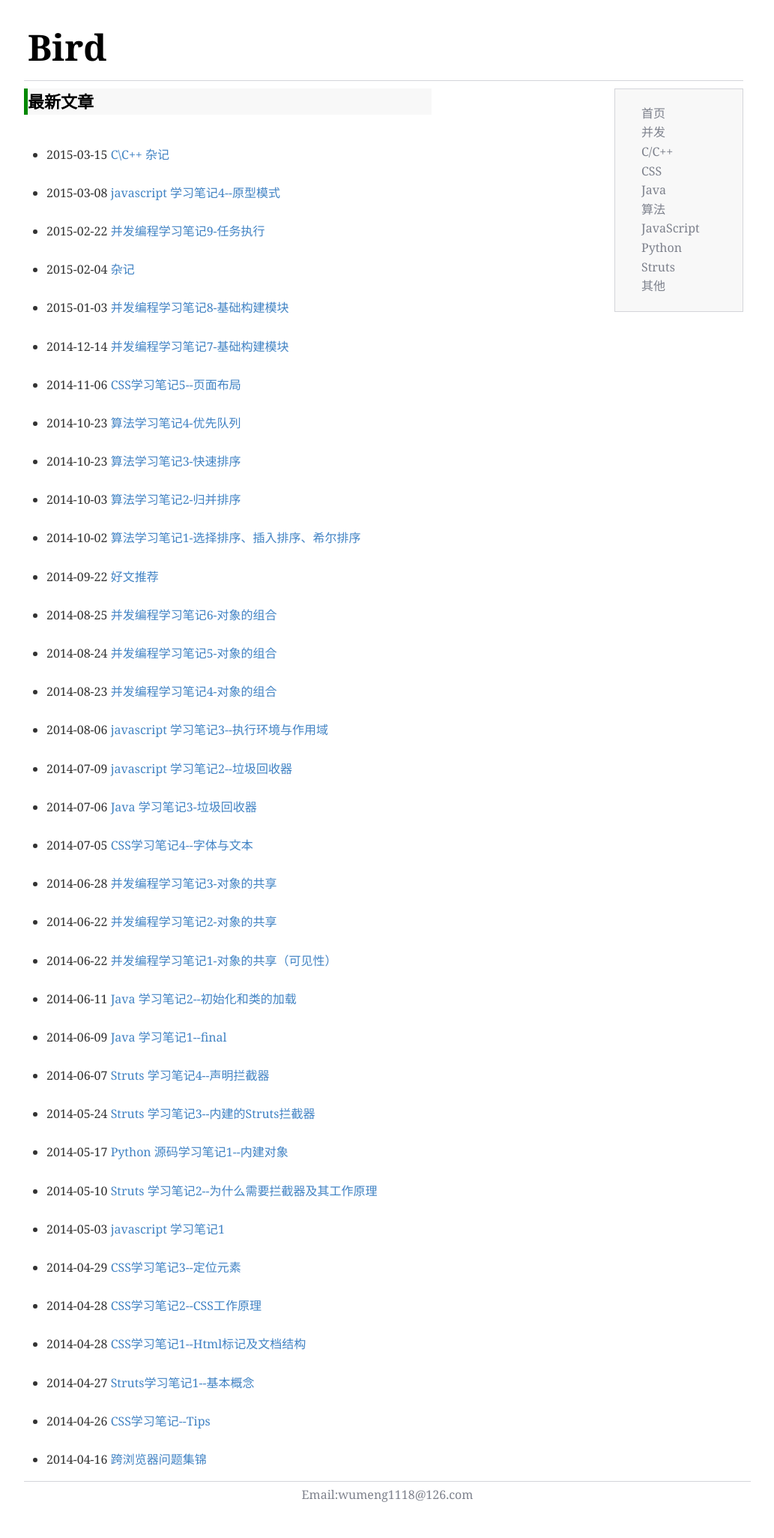
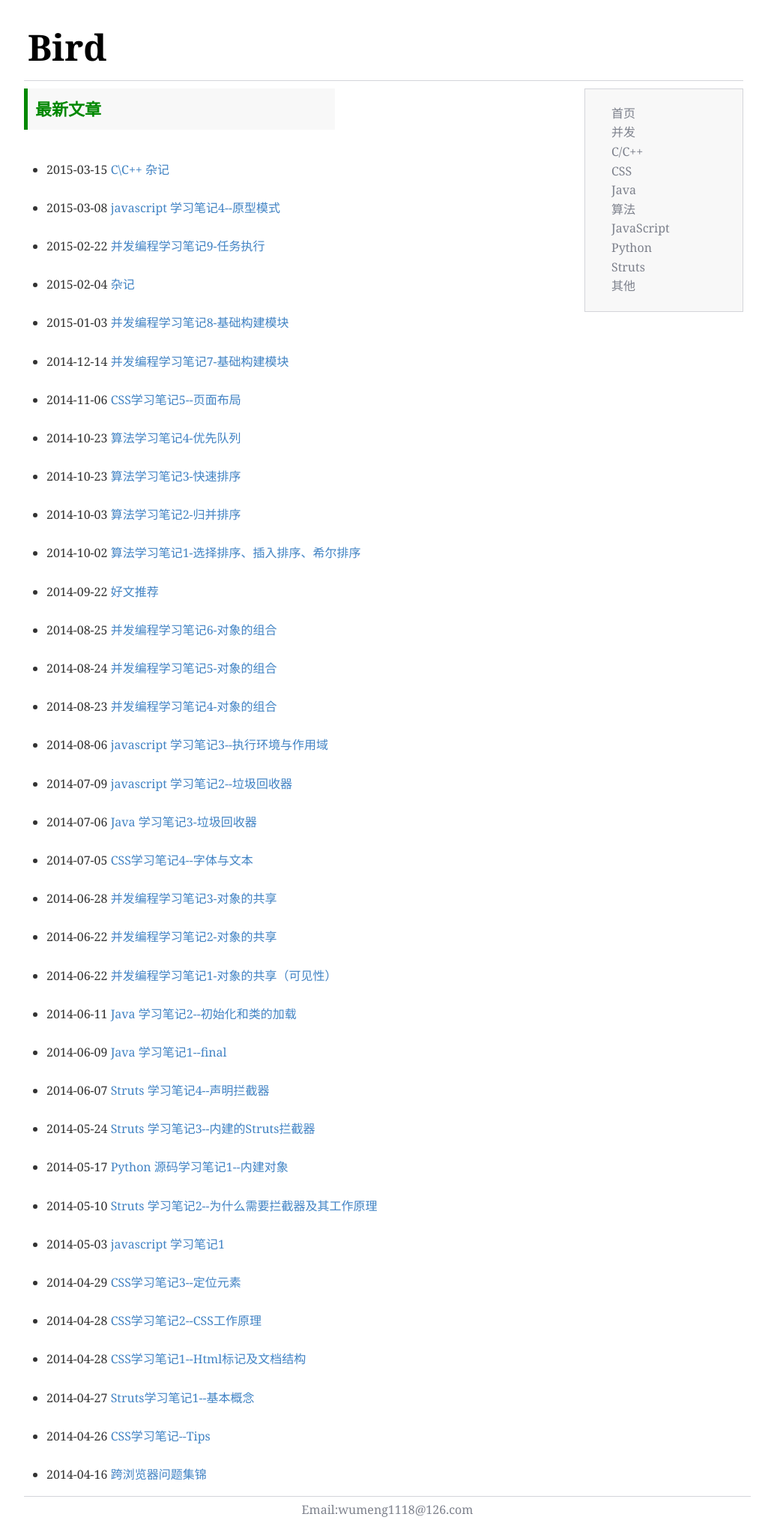
Before and after one commit to Qing-Shuang/Bird, a Jekyll site: the page built from index.html, in a window 1280 px wide. Shown: the whole page at 75% size, without its empty margins (128-1161 px from the left). Built offline with Jekyll 4.4.1, drawn with Linux system fonts in a browser that asks for light colours; Markdown is read by kramdown in place of the engine named in the settings; the list of posts is cut into pages by our own code.

Commit message:
Update layouts.css

```diff
--- a/css/layouts.css
+++ b/css/layouts.css
@@ -52,9 +52,19 @@ html,body {
   margin-right:-160px;
 }
 
+#left #naviContent h2{
+  margin-top:0;
+  width:400px;
+  /*
+  margin: 0;
+  padding: 0;
+  color: black;
+  */
+}
+
 #right{
   float:right;
-  width:160px;
+  width:200px;
   border:1px solid #D4D5DA;
   padding:5px;
   margin-left:10px;
@@ -72,14 +82,6 @@ html,body {
   color:#7D818C;
 }
 
-#left #naviContent h2{
-  margin-top:0;
-  /*width:500px;*/
-  margin: 0;
-  padding: 0;
-  color: black;
-}
-
 .mtime{
   color:#7D818C;
 }
```
